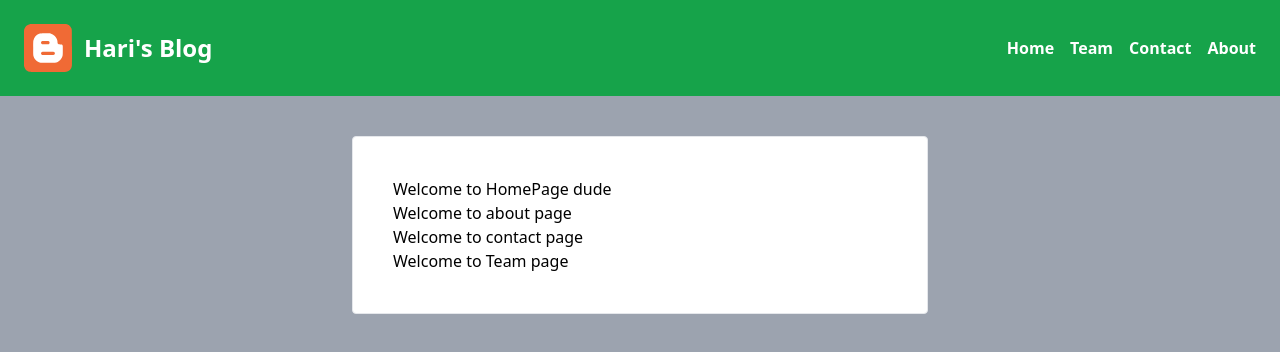
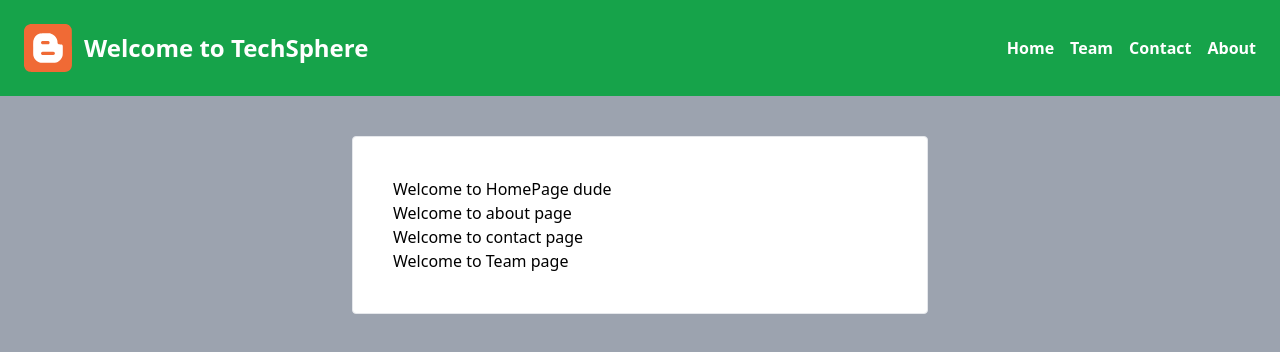
Before and after one commit to hariswaran-v/blog-with-reactjs, a React (Vite) app: page / in a window 1280 px wide. Shown: the top 352 px of the page. Built offline with nearby package versions, Linux system fonts and the light colour scheme.

Commit message:
feat:logo insert

```diff
--- a/src/components/TheNavbar.jsx
+++ b/src/components/TheNavbar.jsx
@@ -21,7 +21,7 @@ const TheNavbar = () => {
             d="M162.317 150.441c4.233 3.953 3.34 10.99-1.761 13.88l-5.243.853l-30.939.358c-20.86.195-27.128-.216-28.409-.724l-.04-.017c-2.518-1.097-4.862-4.143-5.267-6.845c-.386-2.573.908-6.11 2.89-7.905l.441-.384c1.954-1.605 4.202-1.893 22.635-1.958l21.317-.022c21.549.016 21.738.301 24.376 2.764M131.944 92.09c3.286 1.66 4.714 4 4.714 7.727c0 3.236-1.24 5.54-3.994 7.398l-.534.341c-1.34.8-2.654.939-13.041 1.02l-6.703.038c-8.309.017-14.705-.157-15.727-.439c-5.864-1.616-8.055-10.029-3.745-14.38l.401-.398c2.307-2.235 3.775-2.466 17.292-2.487l10.186.008c8.608.04 9.295.235 11.151 1.172"
           ></path>
         </svg>
-        <h4 className="text-2xl font-semibold">Hari&apos;s Blog</h4>
+        <h4 className="text-2xl font-semibold">Welcome to TechSphere</h4>
       </div>
       <ul className="flex space-x-4 bg-red font-semibold text-">
         <li>Home</li>
```
